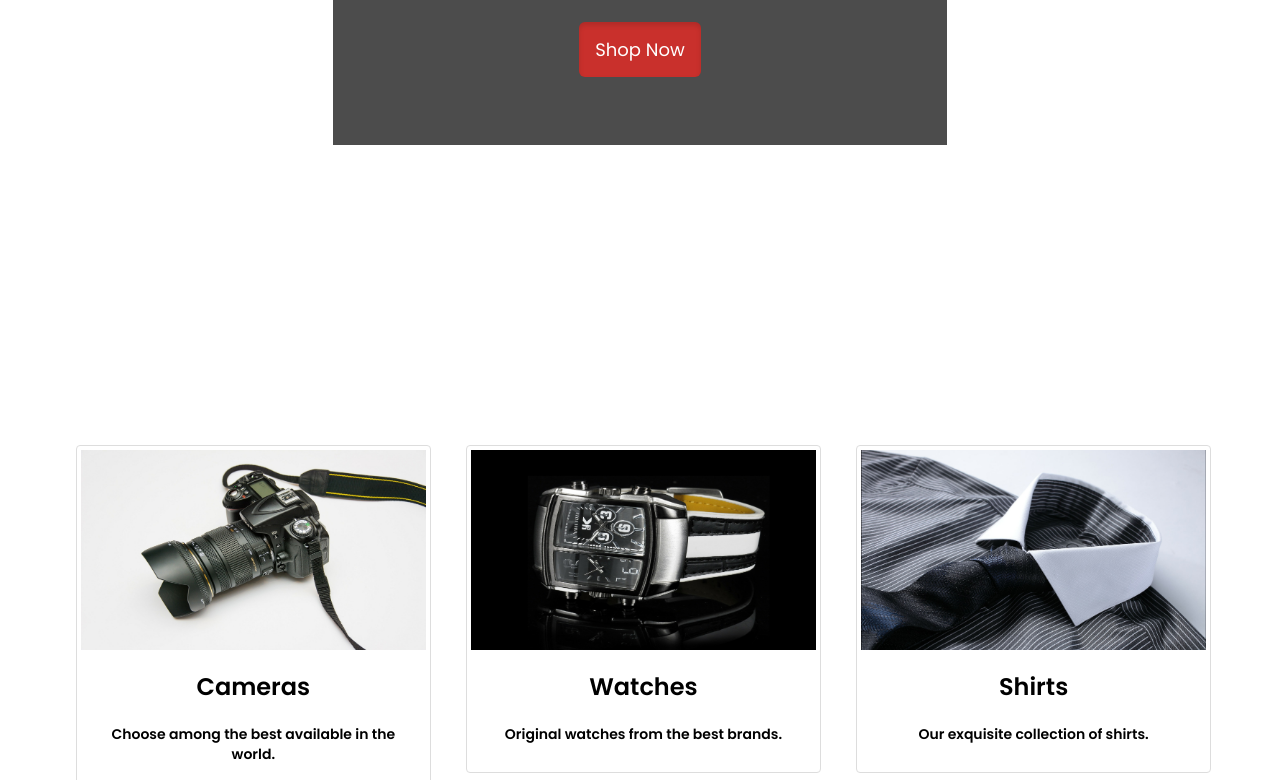
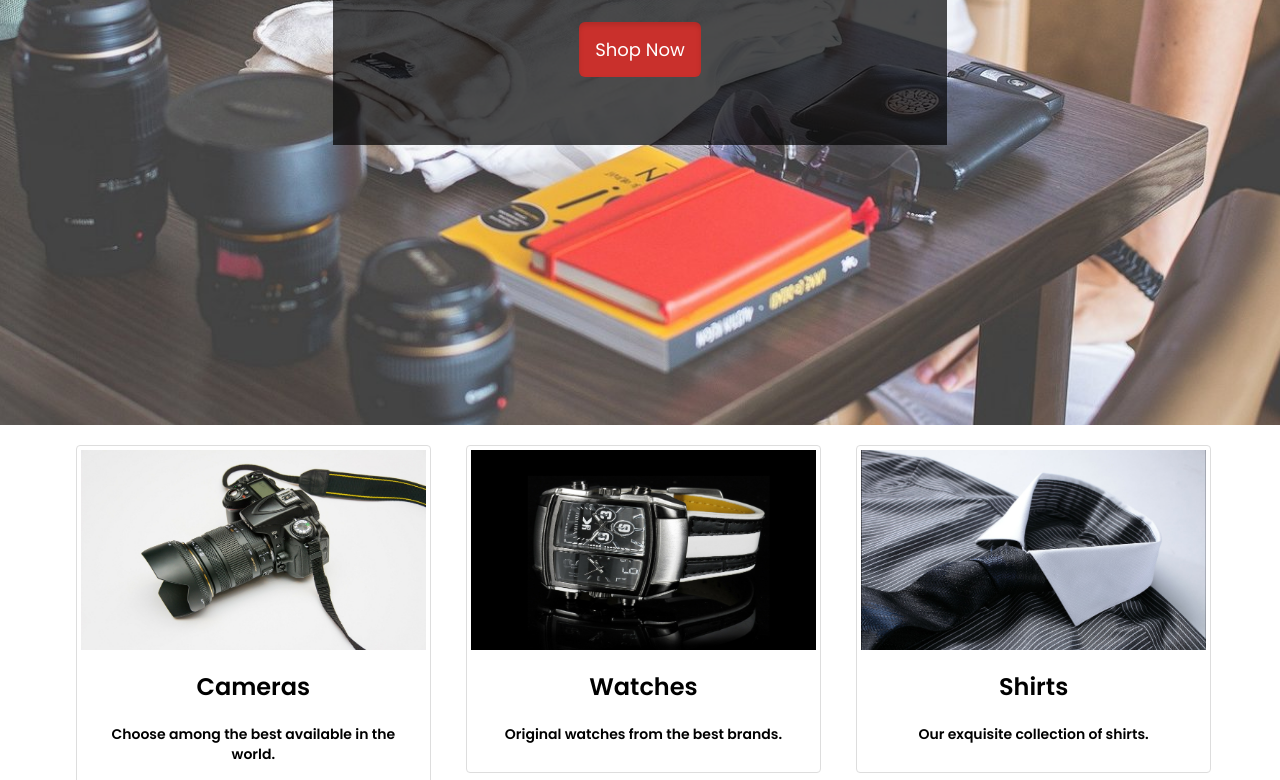
Before and after one commit to Swarnadharma1/intershala, a plain HTML site: page index.html in a window 1280 px wide. Shown: the part 360-1140 px from the top of the page. Drawn offline with Linux system fonts and the light colour scheme; files whose address does not match are found by name.

Commit message:
Update style.css

```diff
--- a/style.css
+++ b/style.css
@@ -53,7 +53,7 @@ a{
  margin-bottom: 20px;
  text-align: center;
  color: #f8f8f8;
- background: url(images/bg.jpg) no-repeat center;
+ background: url(bg.jpg) no-repeat center;
  background-size: cover;
  width:100%;
 }
```
